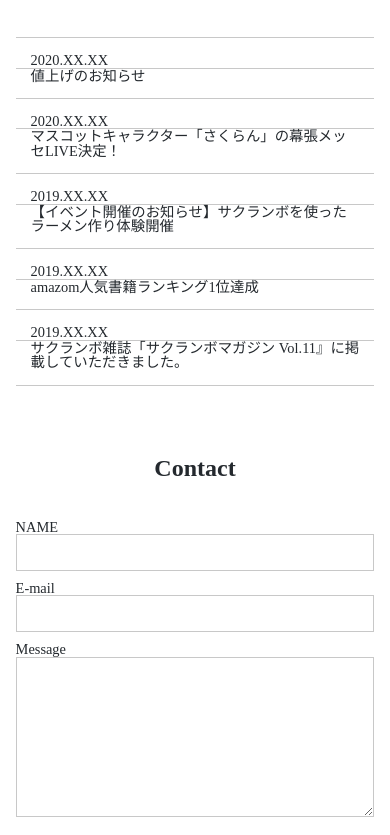
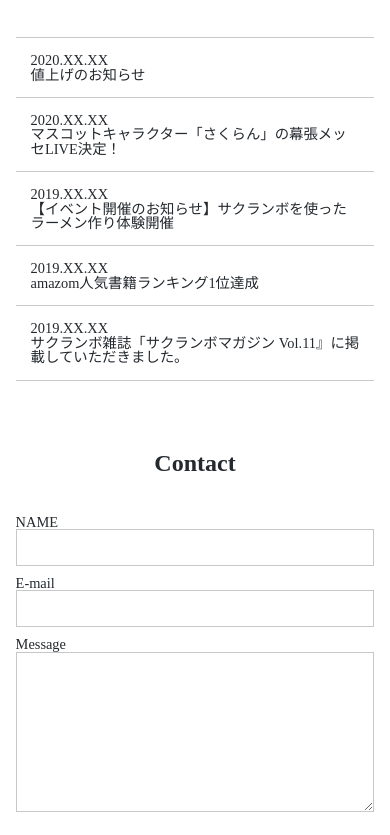
Before and after one commit to cr-og/s2-code-training, a plain HTML site: page practice2/index.html in a window 390 px wide. Shown: the part 2795-3630 px from the top of the page. Drawn offline with Linux system fonts and the light colour scheme.

Commit message:
227行目　nome からnone変更

```diff
--- a/practice2/css/style.css
+++ b/practice2/css/style.css
@@ -224,7 +224,7 @@ li {
 
   #news dt{
     width: 100%;
-    border-bottom: nome;
+    border-bottom: none;
     padding-bottom: 0%;
   }
   #news dd{
```
